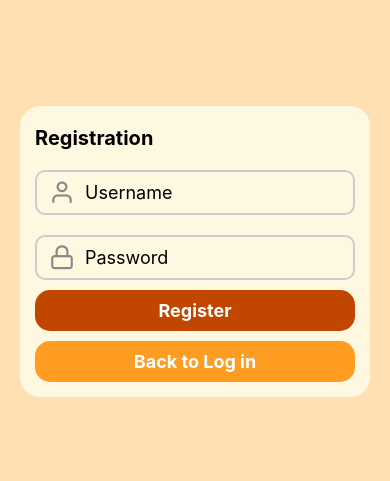
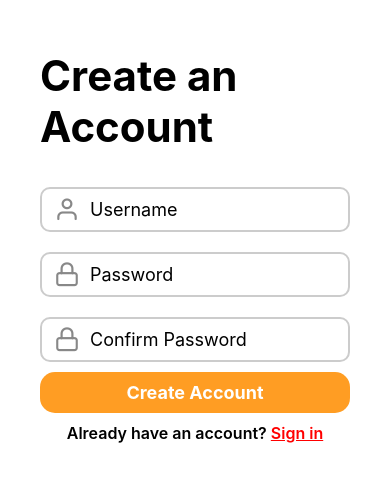
Before and after one commit to PondDoo/ProjectApp, a React Native app in the folder dbapp/: screen /Register in a window 390 px wide. Shown: the part 171-652 px from the top of the page. Built offline with nearby package versions, Linux system fonts and the light colour scheme.

Commit message:
update regis

```diff
--- a/dbapp/src/screen/RegisterScreen.js
+++ b/dbapp/src/screen/RegisterScreen.js
@@ -1,53 +1,47 @@
-import React,{useState} from "react";
-import {View,Text,StyleSheet,Alert} from "react-native"
+import React, { useState } from "react";
+import { View, Text, StyleSheet, Alert, TouchableOpacity } from "react-native";
 import CustomButton from "../component/custombutton";
 import SearchBox from "../component/SearchBox";
-import {registerUser} from "../services/api"
+import { registerUser } from "../services/api";
 import { useNavigation } from "@react-navigation/native";
 
 const RegisterScreen = ({ navigation }) => {
   const [username, setUsername] = useState("");
   const [password, setPassword] = useState("");
+  const [confirmPassword, setConfirmPassword] = useState("");
 
   const handleRegister = async () => {
+    if (password !== confirmPassword) {
+      Alert.alert("Error", "รหัสผ่านไม่ตรงกัน กรุณาตรวจสอบอีกครั้ง");
+      return;
+    }
+
     try {
       await registerUser(username, password);
       Alert.alert("Register Successful");
       navigation.navigate("Login");
     } catch (error) {
-        Alert.alert("Register Failed :", error.message);
+      Alert.alert("Register Failed", error.message);
     }
   };
 
   return (
     <View style={styles.container}>
       <View style={styles.flame}>
-        <Text style={styles.title}>
-          Registration {username} {password}
-        </Text>
-        <SearchBox
-          placeholder={"Username"}
-          value={username}
-          onChangeText={setUsername}
-          icons={"user"}
-        />
-        <SearchBox
-          placeholder={"Password"}
-          secure={true}
-          value={password}
-          onChangeText={setPassword}
-          icons={"lock"}
-        />
-        <CustomButton
-          title={"Register"}
-          backgroundColor={"#C14600"}
-          onPress={handleRegister}
-        />
-        <CustomButton
-          title={"Back to Log in"}
-          backgroundColor={"#FF9D23"}
-          onPress={() => navigation.navigate("Login")}
-        />
+        <Text style={styles.title}>Create an Account</Text>
+
+        <SearchBox placeholder={"Username"} value={username} onChangeText={setUsername} icons={"user"} />
+        <SearchBox placeholder={"Password"} secure={true} value={password} onChangeText={setPassword} icons={"lock"} />
+        <SearchBox placeholder={"Confirm Password"} secure={true} value={confirmPassword} onChangeText={setConfirmPassword} icons={"lock"} />
+
+        <CustomButton title={"Create Account"} backgroundColor={"#FF9D23"} onPress={handleRegister} style={{ marginTop: 30 }} />
+
+        <View style={styles.titleStyle}>
+          <Text style={styles.textStyle}>Already have an account? </Text>
+          <TouchableOpacity onPress={() => navigation.navigate("Login")}>
+            <Text style={styles.signupStyle}>Sign in</Text>
+          </TouchableOpacity>
+        </View>
       </View>
     </View>
   );
@@ -56,20 +50,33 @@ const RegisterScreen = ({ navigation }) => {
 const styles = StyleSheet.create({
   container: {
     flex: 1,
-      //alignItems:"center",
     justifyContent: "center",
     padding: 20,
-      backgroundColor: "#ffe0b2",
+    backgroundColor: "white",
   },
   title: {
-      fontSize: 20,
+    fontSize: 42,
     fontWeight: "bold",
+    marginBottom: 15,
   },
   flame: {
-      backgroundColor: "#fff8e1",
     borderRadius: 20,
-      padding: 15,
-      paddingTop: 20,
+    padding: 20,
+  },
+  titleStyle: {
+    flexDirection: "row",
+    justifyContent: "center",
+    margin: 10,
+  },
+  textStyle: {
+    fontSize: 16,
+    fontWeight: "600",
+  },
+  signupStyle: {
+    color: "red",
+    fontSize: 16,
+    fontWeight: "600",
+    textDecorationLine: "underline",
   },
 });
 
```
Lines whose indentation alone changed are shown as unchanged.
